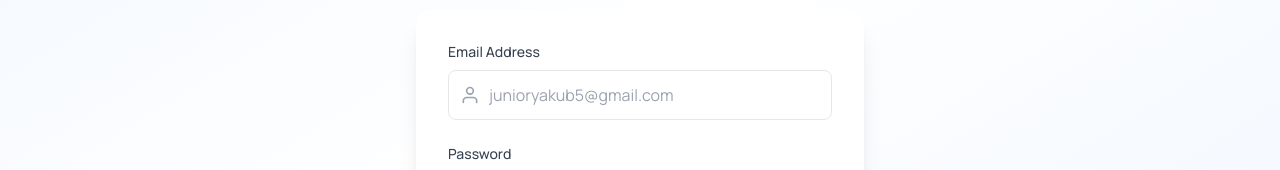
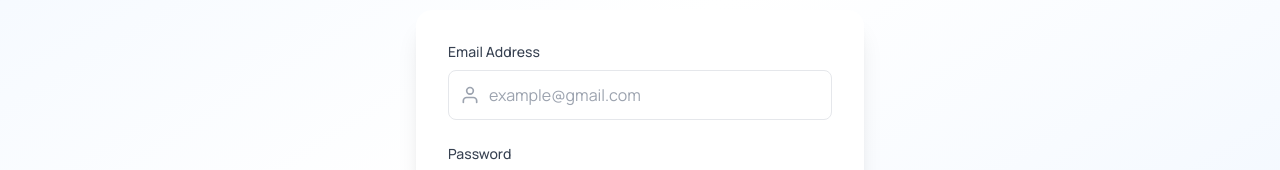
Before and after one commit to junioryakub5/kaysdrive, a React (Vite) app: page /admin-login in a window 1280 px wide. Shown: the part 346-516 px from the top of the page. Built offline with nearby package versions, Linux system fonts and the light colour scheme; no server answers.

Commit message:
chore: update admin login placeholder to generic email

```diff
--- a/src/pages/AdminLogin.tsx
+++ b/src/pages/AdminLogin.tsx
@@ -85,7 +85,7 @@ export const AdminLogin = () => {
                                     type="email"
                                     value={credentials.email}
                                     onChange={(e) => setCredentials({ ...credentials, email: e.target.value })}
-                                    placeholder="junioryakub5@gmail.com"
+                                    placeholder="example@gmail.com"
                                     className="w-full pl-10 pr-4 py-3 rounded-lg border border-gray-200 focus:outline-none focus:ring-2 focus:ring-primary focus:border-transparent transition-all"
                                     required
                                 />
```
